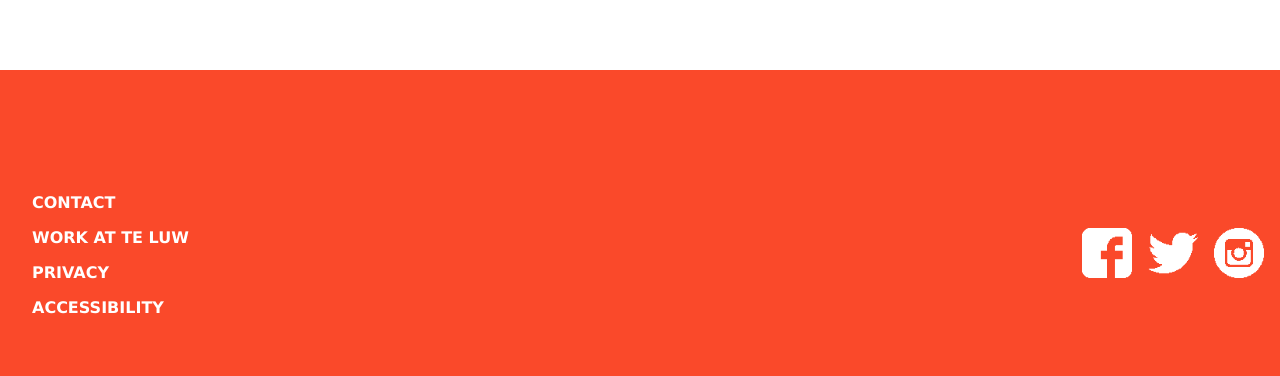
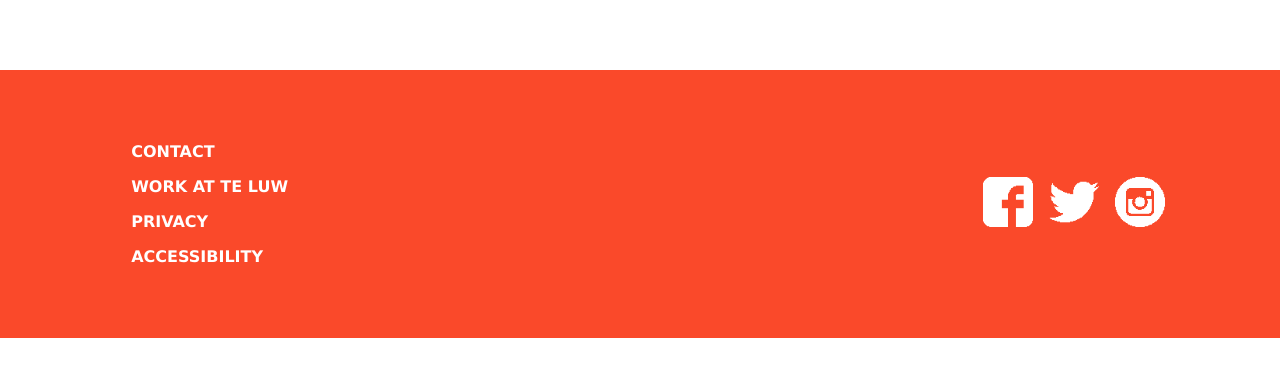
Before and after one commit to rniemela77/teluw, a website: page index.html in a window 1280 px wide. Shown: the part 2726-3102 px from the top of the page. After the commit the page ends 3064 px from the top, so only its background shows below. Drawn offline with Linux system fonts and the light colour scheme; a web font is replaced by a local one.

Commit message:
refactor(footer): use $left-align on footer links

```diff
--- a/styles/content/_footer.scss
+++ b/styles/content/_footer.scss
@@ -1,5 +1,5 @@
 .footer {
-  padding: $left-align 1rem;
+  padding: 4rem $left-align;
   background: $red;
   display: flex;
   align-items: center;
```
Also changed, not shown: styles.css.
